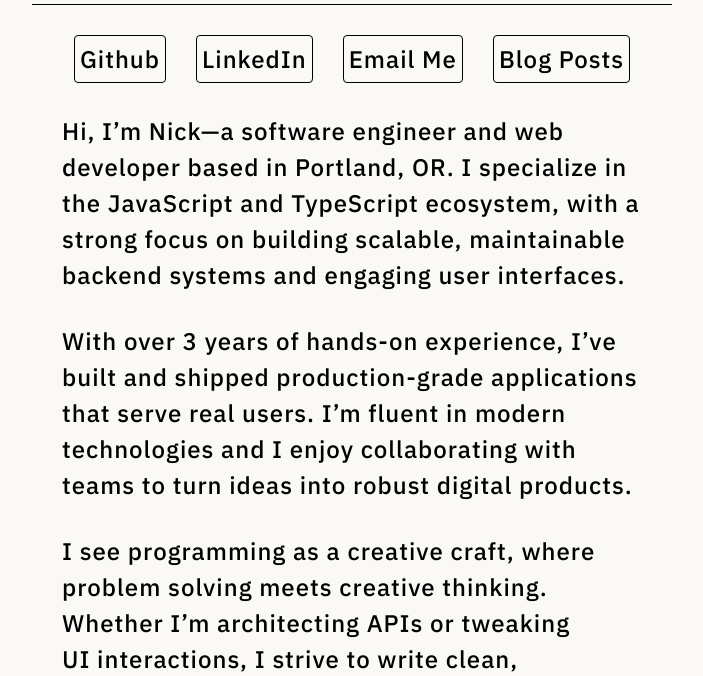
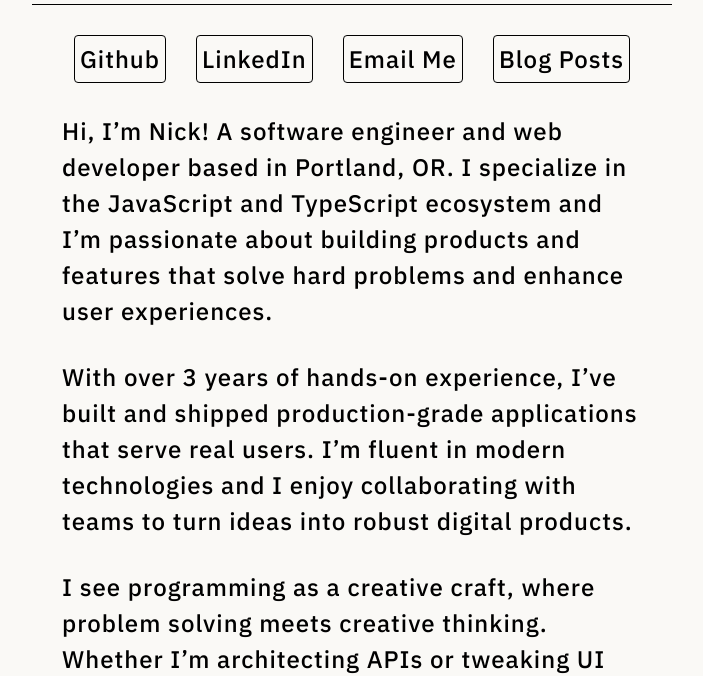
Before and after one commit to nickcosmo/personal-site-v2, an Astro site: page / in a window 1280 px wide. Shown: the part 281-957 px from the top of the page, without its empty margins (288-991 px from the left). Built offline with nearby package versions, Linux system fonts and the light colour scheme; Astro itself is replaced by a stand-in of ours.

Commit message:
update bio

```diff
--- a/src/pages/index.astro
+++ b/src/pages/index.astro
@@ -30,10 +30,10 @@ import "../styles/globals.css";
     </div>
     <div class="container">
       <p>
-        Hi, I’m Nick—a software engineer and web developer based in Portland,
-        OR. I specialize in the JavaScript and TypeScript ecosystem, with a
-        strong focus on building scalable, maintainable backend systems and
-        engaging user interfaces.
+        Hi, I’m Nick! A software engineer and web developer based in Portland,
+        OR. I specialize in the JavaScript and TypeScript ecosystem and I’m
+        passionate about building products and features that solve hard problems
+        and enhance user experiences.
       </p>
       <p>
         With over 3 years of hands-on experience, I’ve built and shipped
@@ -44,7 +44,8 @@ import "../styles/globals.css";
       <p>
         I see programming as a creative craft, where problem solving meets
         creative thinking. Whether I’m architecting APIs or tweaking UI
-        interactions, I strive to write clean, thoughtful code.
+        interactions, I find joy in solving problems and overcoming challenges
+        with code.
       </p>
       <p>
         Outside of coding, you’ll usually find me skateboarding, eating pizza,
```
